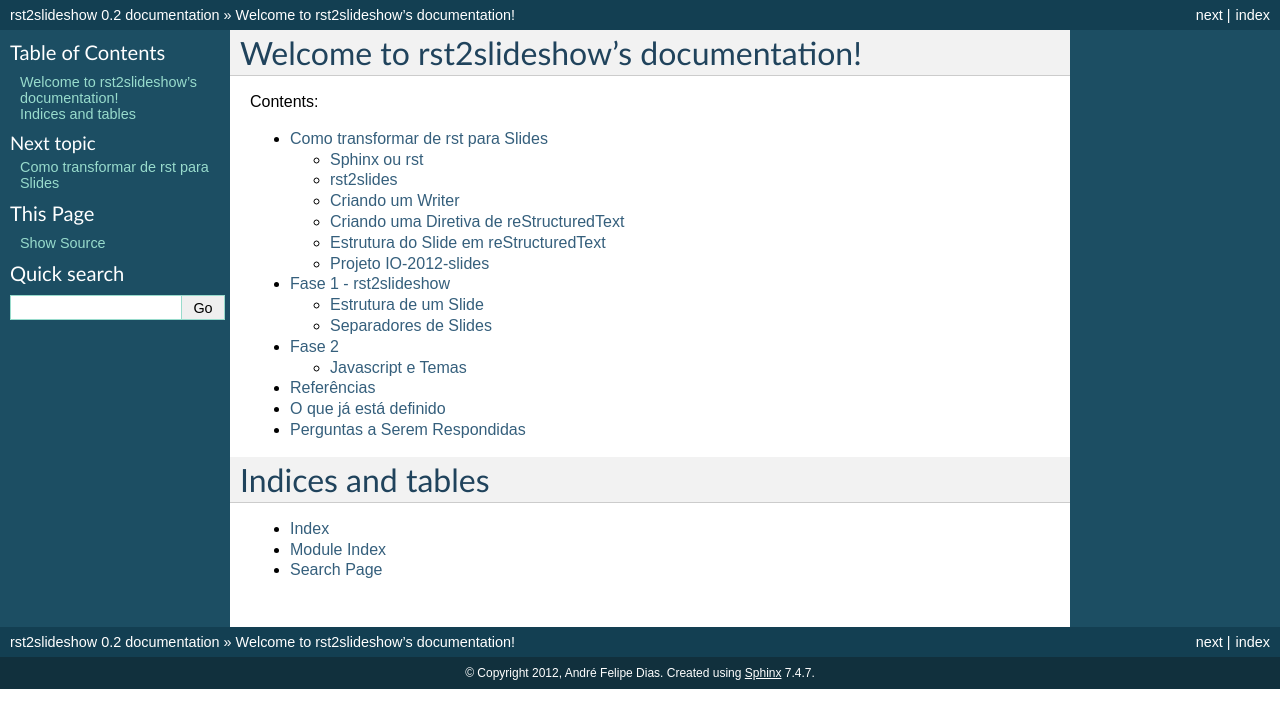
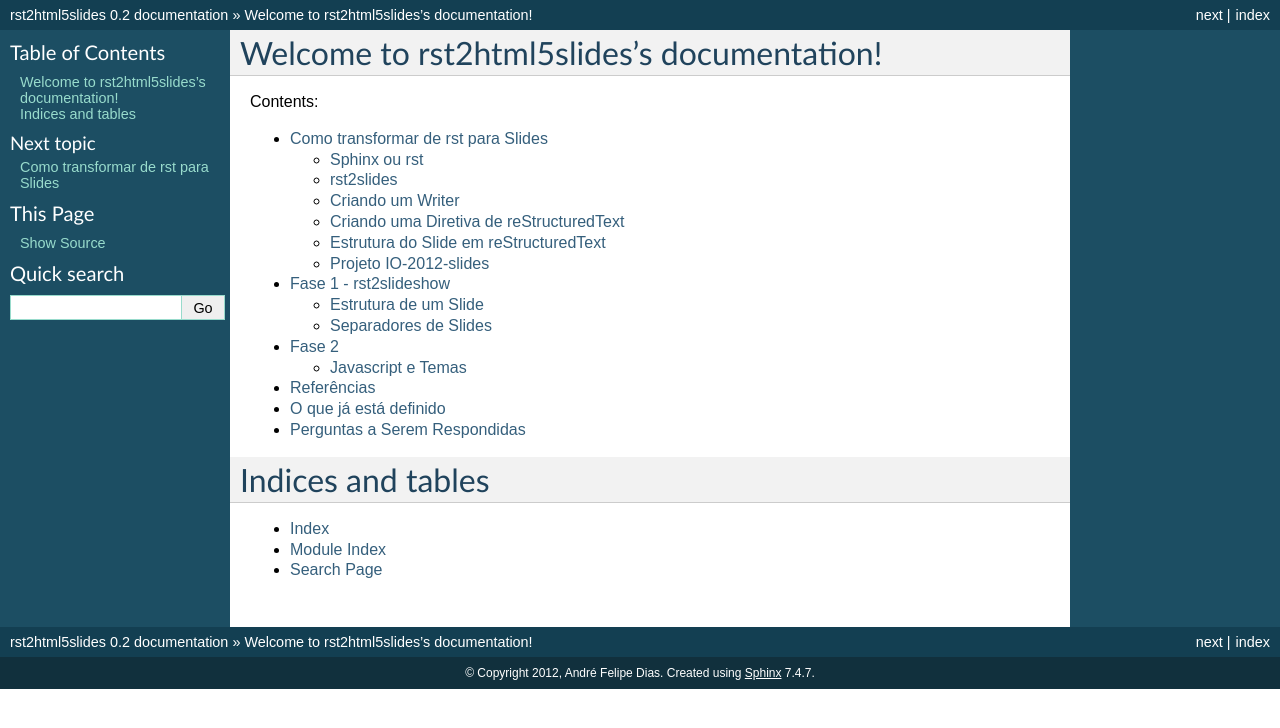
Before and after one commit to wdv4758h/rst2html5slides, a Sphinx documentation site: the page built from doc/index.rst, in a window 1280 px wide. Shown: the top 728 px of the page. Built offline with Sphinx 7.4.7, drawn with Linux system fonts in a browser that asks for light colours.

Commit message:
project's name corrected in the documentation

```diff
--- a/doc/conf.py
+++ b/doc/conf.py
@@ -1,6 +1,6 @@
 # -*- coding: utf-8 -*-
 #
-# rst2slideshow documentation build configuration file, created by
+# rst2html5slides documentation build configuration file, created by
 # sphinx-quickstart on Wed Aug 15 10:43:15 2012.
 #
 # This file is execfile()d with the current directory set to its containing dir.
@@ -40,7 +40,7 @@ source_suffix = '.rst'
 master_doc = 'index'
 
 # General information about the project.
-project = u'rst2slideshow'
+project = u'rst2html5slides'
 copyright = u'2012, André Felipe Dias'
 
 # The version info for the project you're documenting, acts as replacement for
@@ -164,7 +164,7 @@ html_static_path = ['_static']
 #html_file_suffix = None
 
 # Output file base name for HTML help builder.
-htmlhelp_basename = 'rst2slideshowdoc'
+htmlhelp_basename = 'rst2html5slidesdoc'
 
 
 # -- Options for LaTeX output --------------------------------------------------
@@ -183,7 +183,7 @@ latex_elements = {
 # Grouping the document tree into LaTeX files. List of tuples
 # (source start file, target name, title, author, documentclass [howto/manual]).
 latex_documents = [
-  ('index', 'rst2slideshow.tex', u'rst2slideshow Documentation',
+  ('index', 'rst2html5slides.tex', u'rst2html5slides Documentation',
    u'André Felipe Dias', 'manual'),
 ]
 
@@ -213,7 +213,7 @@ latex_documents = [
 # One entry per manual page. List of tuples
 # (source start file, name, description, authors, manual section).
 man_pages = [
-    ('index', 'rst2slideshow', u'rst2slideshow Documentation',
+    ('index', 'rst2html5slides', u'rst2html5slides Documentation',
      [u'André Felipe Dias'], 1)
 ]
 
@@ -227,8 +227,8 @@ man_pages = [
 # (source start file, target name, title, author,
 #  dir menu entry, description, category)
 texinfo_documents = [
-  ('index', 'rst2slideshow', u'rst2slideshow Documentation',
-   u'André Felipe Dias', 'rst2slideshow', 'One line description of project.',
+  ('index', 'rst2html5slides', u'rst2html5slides Documentation',
+   u'André Felipe Dias', 'rst2html5slides', 'One line description of project.',
    'Miscellaneous'),
 ]
 
--- a/doc/index.rst
+++ b/doc/index.rst
@@ -1,9 +1,9 @@
-.. rst2slideshow documentation master file, created by
+.. rst2html5slides documentation master file, created by
    sphinx-quickstart on Wed Aug 15 10:43:15 2012.
    You can adapt this file completely to your liking, but it should at least
    contain the root `toctree` directive.
 
-Welcome to rst2slideshow's documentation!
+Welcome to rst2html5slides's documentation!
 =========================================
 
 Contents:
```
Also changed, not shown: 2 other files.
